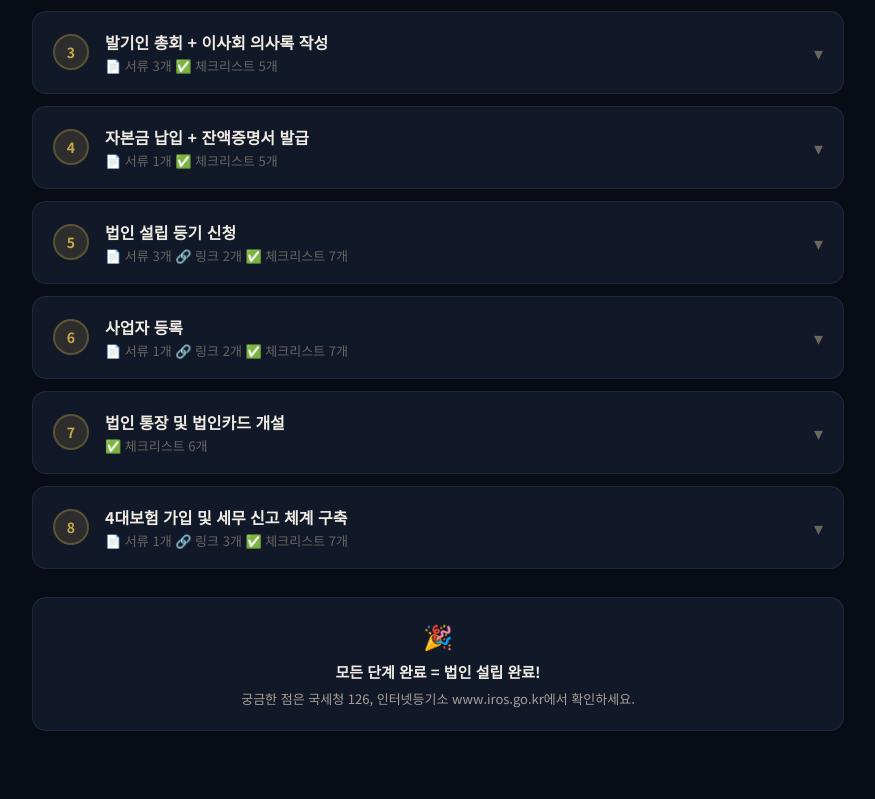
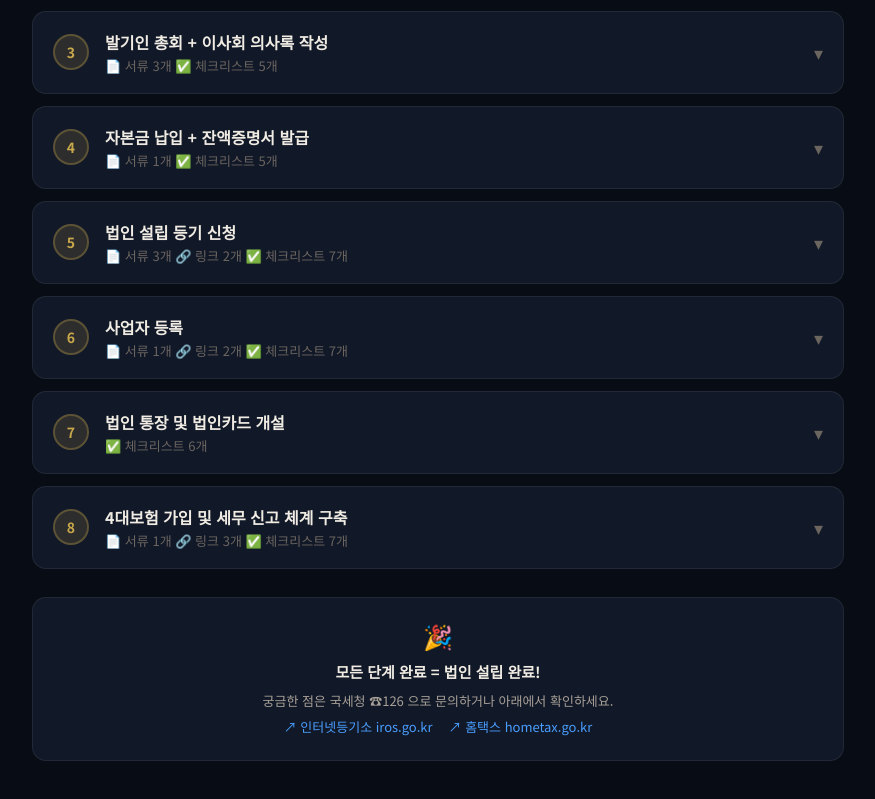
Before and after one commit to kimjonghoon1306/taxmaster, a Next.js app: page /legal in a window 1280 px wide. Shown: the part 596-1395 px from the top of the page, without its empty margins (202-1077 px from the left). Built offline with nearby package versions, Linux system fonts and the light colour scheme.

Commit message:
Update GuideSection.tsx

```diff
--- a/components/legal/GuideSection.tsx
+++ b/components/legal/GuideSection.tsx
@@ -200,8 +200,31 @@ export default function GuideSection({ steps, type }: Props) {
         <div style={{ fontSize: 15, fontWeight: 700, marginBottom: 6 }}>
           모든 단계 완료 = {type === "corp" ? "법인" : "협동조합"} 설립 완료!
         </div>
-        <div style={{ fontSize: 13, color: "var(--text2)", lineHeight: 1.7 }}>
-          궁금한 점은 국세청 126, {type === "coop" ? "기획재정부 협동조합 포털 www.coop.go.kr" : "인터넷등기소 www.iros.go.kr"}에서 확인하세요.
+        <div style={{ fontSize: 13, color: "var(--text2)", lineHeight: 2 }}>
+          궁금한 점은 국세청 ☎126 으로 문의하거나 아래에서 확인하세요.<br />
+          {type === "coop" ? (
+            <>
+              <a href="https://www.coop.go.kr" target="_blank" rel="noopener noreferrer"
+                style={{ color: "var(--blue)", textDecoration: "none", marginRight: 16 }}>
+                ↗ 협동조합 포털 coop.go.kr
+              </a>
+              <a href="https://www.iros.go.kr/index.jsp" target="_blank" rel="noopener noreferrer"
+                style={{ color: "var(--blue)", textDecoration: "none" }}>
+                ↗ 인터넷등기소 iros.go.kr
+              </a>
+            </>
+          ) : (
+            <>
+              <a href="https://www.iros.go.kr/index.jsp" target="_blank" rel="noopener noreferrer"
+                style={{ color: "var(--blue)", textDecoration: "none", marginRight: 16 }}>
+                ↗ 인터넷등기소 iros.go.kr
+              </a>
+              <a href="https://www.hometax.go.kr" target="_blank" rel="noopener noreferrer"
+                style={{ color: "var(--blue)", textDecoration: "none" }}>
+                ↗ 홈택스 hometax.go.kr
+              </a>
+            </>
+          )}
         </div>
       </div>
     </div>
```
